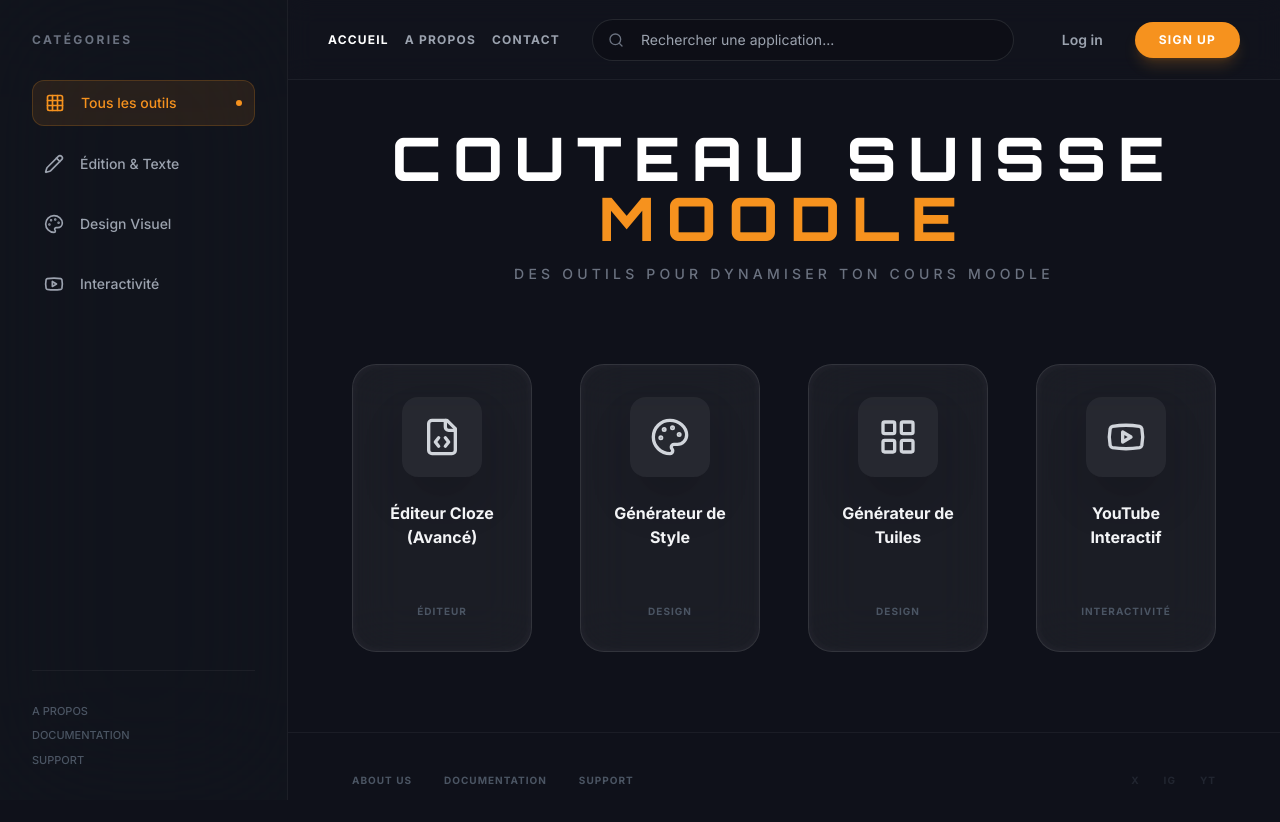
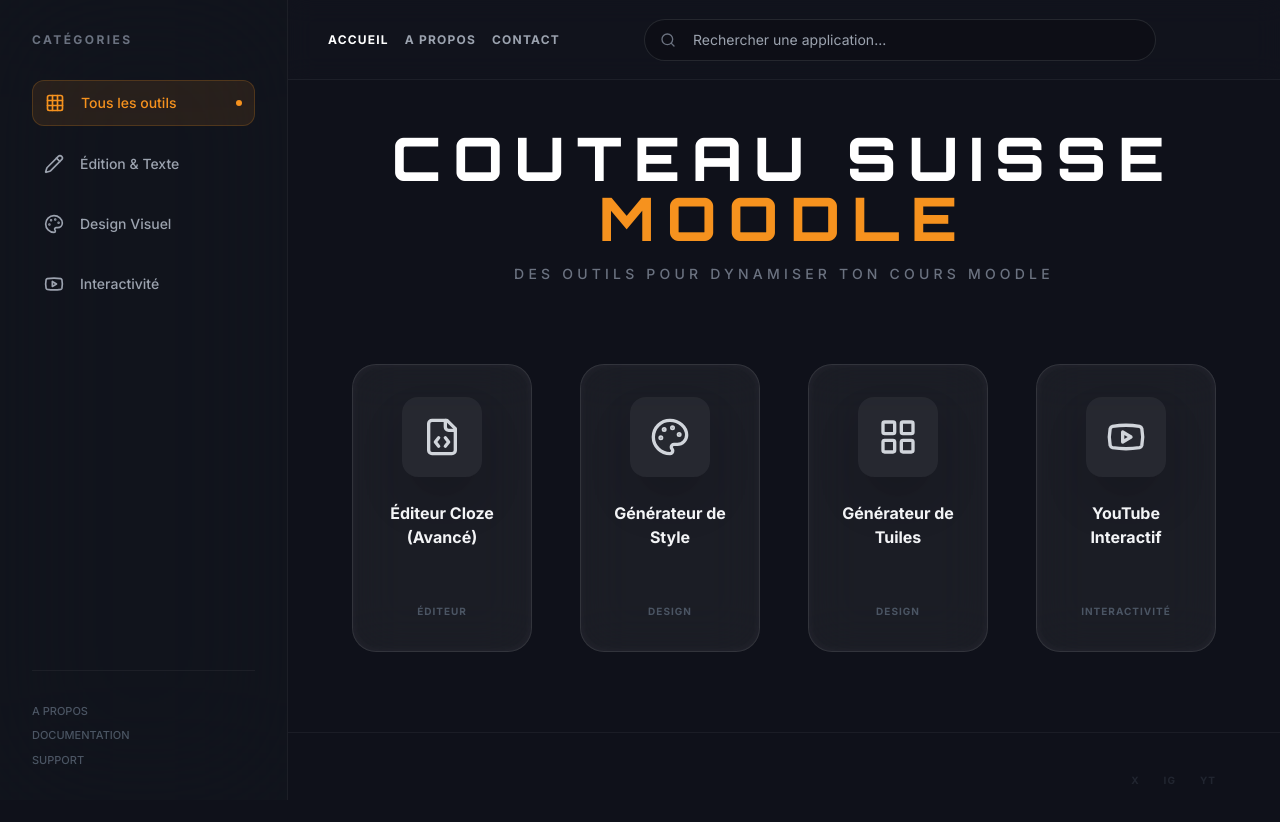
Before and after one commit to ecloutier-can/couteau_suisse_moodle, a React (Vite) app: page / in a window 1280 px wide. Shown: the top 822 px of the page. Built offline with nearby package versions, Linux system fonts and the light colour scheme.

Commit message:
UI: Remove unnecessary links and buttons from navbar and footer

```diff
--- a/src/App.jsx
+++ b/src/App.jsx
@@ -79,8 +79,7 @@
     </div>
 
     <div className="flex items-center gap-4">
-      <button className="text-sm font-semibold text-gray-400 hover:text-white transition-colors px-4">Log in</button>
-      <button className="bg-app-accent text-white px-6 py-2.5 rounded-full text-xs font-extrabold uppercase tracking-widest hover:bg-app-active transition-colors shadow-lg shadow-app-accent/20">Sign up</button>
+      {/* Login/Signup removed */}
     </div>
   </nav>
 );
@@ -196,9 +195,7 @@
 
         <footer className="px-16 py-10 border-t border-white/5 flex justify-between items-center text-[10px] text-gray-600 font-bold uppercase tracking-widest">
           <div className="flex gap-8">
-            <span>About Us</span>
-            <span>Documentation</span>
-            <span>Support</span>
+            {/* Pied de page simplifié */}
           </div>
           <div className="flex gap-6 opacity-30">
             <span>X</span>
```
